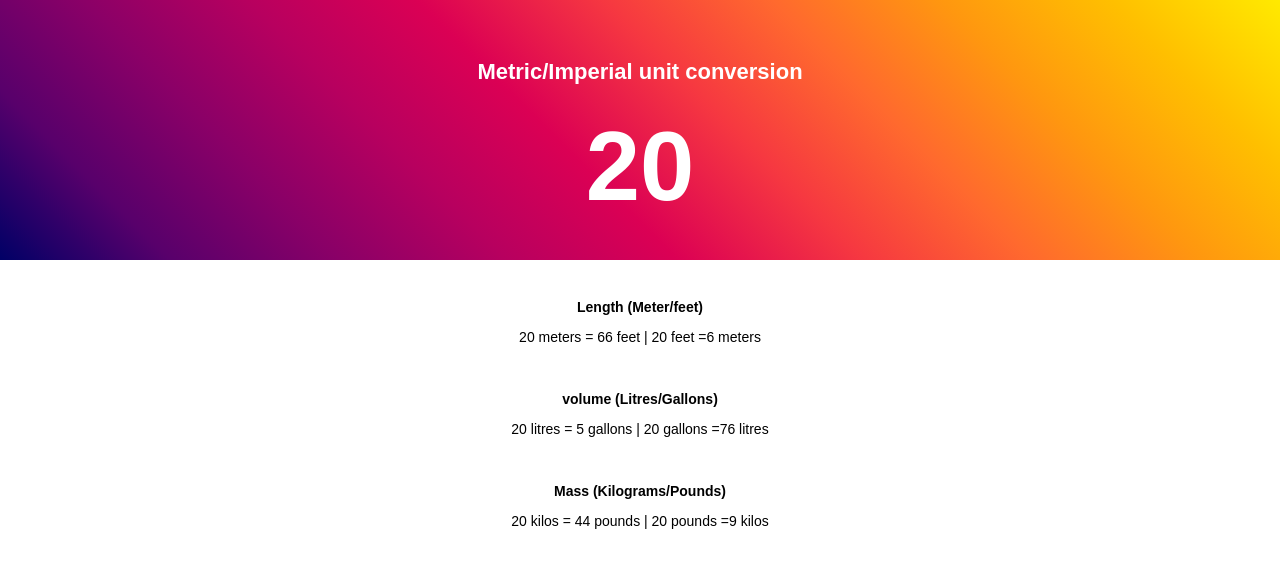
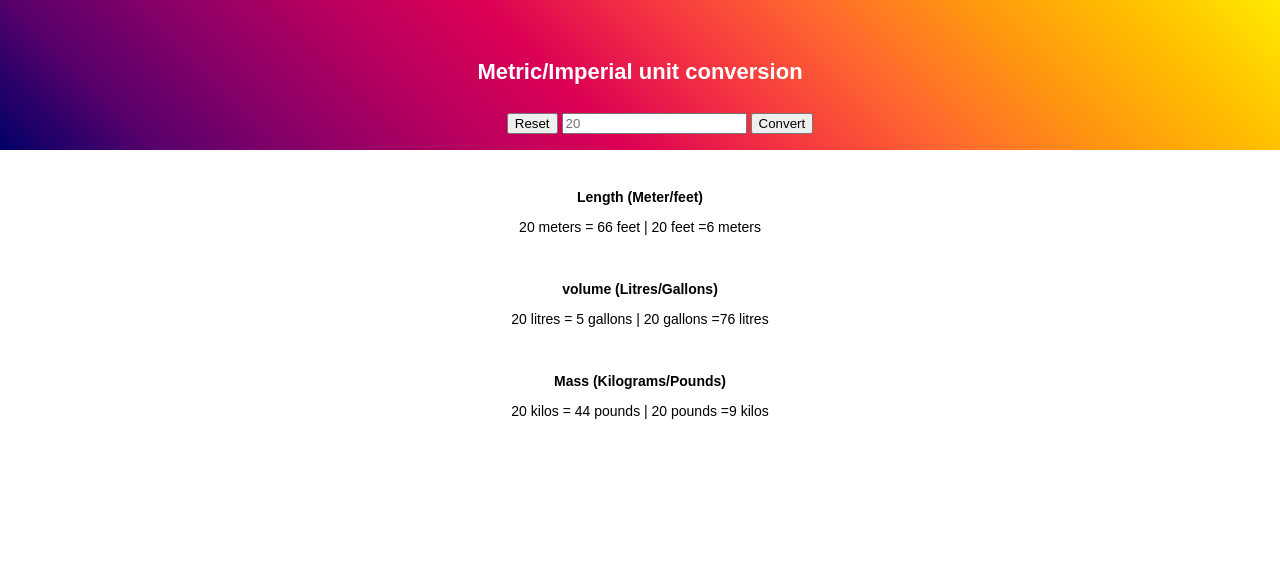
Before and after one commit to devngc/frontend, a browser extension: page unit converter/index.html in a window 1280 px wide. Drawn offline with Linux system fonts and the light colour scheme.

Commit message:
refactor(*): add reset and convert buttons

```diff
--- a/unit converter/index.css
+++ b/unit converter/index.css
@@ -42,7 +42,7 @@ p{
     border-top: 0px;
 }
 
-#number{
+/* #number{
     height: 51.23px;
     font-family: 'arial';
     font-style: 'extra bold';
@@ -55,8 +55,33 @@ p{
     margin-bottom: 0px;
     border-bottom: 0px;
     margin-top:64px;
+} */
+
+
+
+/* #number{
+    height: 51.23px;
+    font-family: 'arial';
+    font-style: 'extra bold';
+    font-weight: 800;
+    font-size: 97.5723px;
+    line-height: 24px;
+    color: #FFFFFF;
+    padding-bottom: 54px;
+    margin-bottom: 0px;
+    border-bottom: 0px;
+    margin-top:64px;
+} */
+
+.list-input{
+    display: block;
+    text-align: center;
 }
 
+.list-input li{
+    display: inline;
+    vertical-align: middle;
+}
 .unit {
     height: 25px;
     font-family: 'arial';
--- a/unit converter/index.html
+++ b/unit converter/index.html
@@ -3,13 +3,22 @@
     <link rel="stylesheet" href="index.css" />
     <title>Unit Converter</title>
     <link rel="stylesheet" href="index.css" />
-    <script src="index.js" defer></script>
   </head>
 
   <body>
     <div id="gradient" class="text-center">
       <p id="heading">Metric/Imperial unit conversion</p>
-      <p id="number">20</p>
+      <ul class="list-input">
+		<li>
+		<button name="subject" type="submit" value="reset" onclick="reset()">Reset</button>
+		</li>
+        <li>
+          <input type="number" name="enter" id="number" placeholder="20" />
+        </li>
+        <li>
+          <button name="subject" type="submit" value="convert" onclick="convert()">Convert</button>
+        </li>
+      </ul>
     </div>
     <div class="text-center">
       <p class="unit">Length (Meter/feet)</p>
@@ -21,5 +30,6 @@
       <p class="unit">Mass (Kilograms/Pounds)</p>
       <p id="mass" class="conversion"></p>
     </div>
+    <script src="index.js"></script>
   </body>
 </html>
--- a/unit converter/index.js
+++ b/unit converter/index.js
@@ -3,8 +3,7 @@ const lengthEl = document.getElementById("length");
 const volumeEl = document.getElementById("volume");
 const massEl = document.getElementById("mass");
 
-const number = parseInt(numberEl.innerHTML);
-
+function update(number = 20) {
   lengthEl.innerText =
     number +
     " meters = " +
@@ -34,3 +33,22 @@ massEl.innerText =
     " pounds =" +
     Math.round(number * 0.453592, 3) +
     " kilos";
+}
+
+let number = 20;
+update();
+
+function convert() {
+  if (numberEl.value === "") {
+    number = 20;
+  } else {
+    number = numberEl.value;
+  }
+  update(number);
+}
+
+function reset() {
+  numberEl.value = "";
+  number = 20;
+  update();
+}
```
Also changed, not shown: 1 other file. Lines whose indentation alone changed are shown as unchanged.
